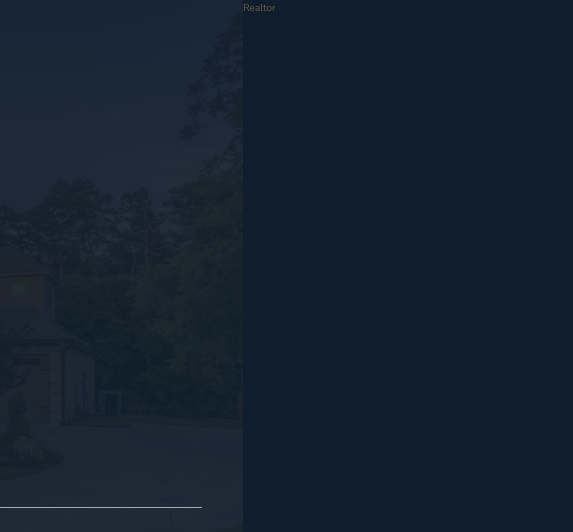
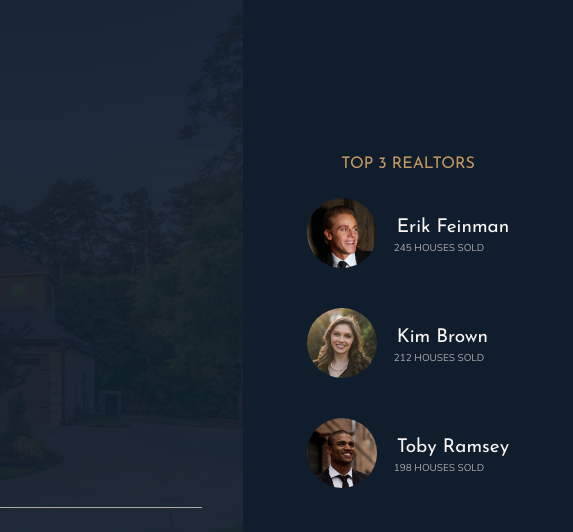
Before and after one commit to Debiddo618/nexter-sass, a website: page index.html in a window 1280 px wide. Shown: the top 532 px of the page, 707-1280 px from the left. Drawn offline with nearby package versions, Linux system fonts and the light colour scheme.

Commit message:
created the realtors section

```diff
--- a/index.html
+++ b/index.html
@@ -34,7 +34,7 @@
     </header>
 
     <div class="realtors">
-      <!-- <h3 class="heading-3">Top 3 Realtors</h3>
+      <h3 class="heading-3">Top 3 Realtors</h3>
       <div class="realtors__list">
         <img src="img/realtor-1.jpeg" alt="Realtor 1" class="realtors__img" />
         <div class="realtors__details">
@@ -53,8 +53,7 @@
           <h4 class="heading-4 heading-4--light">Toby Ramsey</h4>
           <p class="realtors__sold">198 houses sold</p>
         </div>
-      </div> -->
-      Realtor
+      </div>
     </div>
 
     <section class="features">
--- a/sass/_realtors.scss
+++ b/sass/_realtors.scss
@@ -1,4 +1,29 @@
 .realtors{
     background-color: $color-secondary;
     grid-column: col-start 7/ full-end;
+    padding: 3rem;
+    display: grid;
+    justify-content: center;
+    justify-items: center;
+    align-content: center;
+    row-gap: 2rem;
+
+
+    &__list{
+        display: grid;
+        grid-template-columns: min-content max-content;
+        gap: 2rem;
+        row-gap: 5vh;
+        align-items: center;
+    }
+    &__img{
+        width: 7rem;
+        border-radius: 50%;
+        display: block;
+    }
+    &__sold{
+        text-transform: uppercase;
+        color: $color-grey-light-2;
+        margin: -3px;
+    }
 }
```
Also changed, not shown: sass/main.css, 1 other file.
